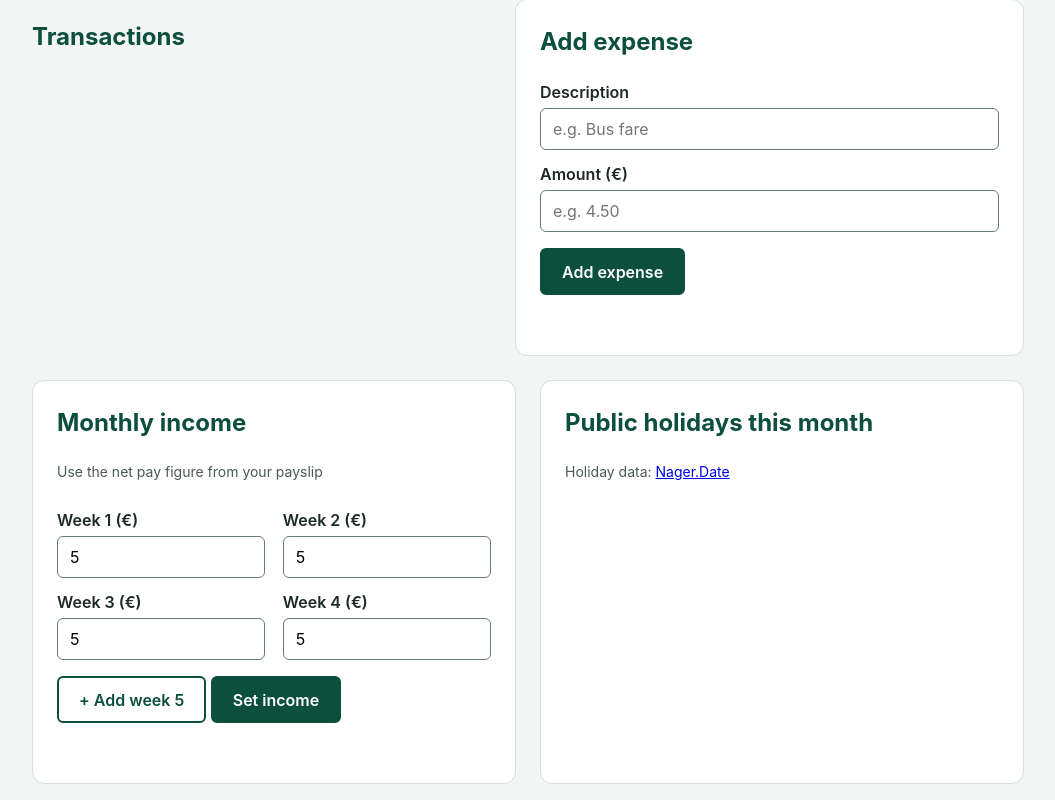
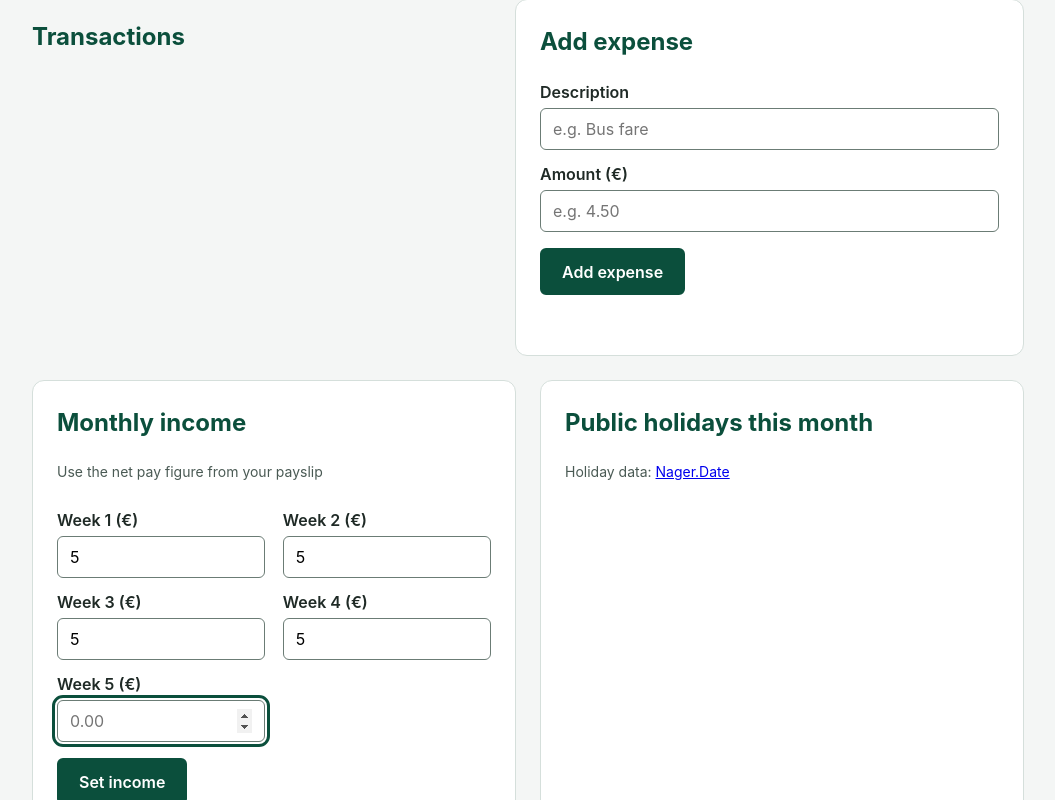
Before and after one commit to iisphilipsii/module3-assessment-javascript, a plain HTML site: page index.html in a window 1280 px wide. Both pictures are taken after typing "5", "5", "5", "5" into the empty fields and a click on the button "+ Add week 5". Shown: the part 373-1173 px from the top of the page, without its empty margins (112-1167 px from the left). Drawn offline with Linux system fonts and the light colour scheme.

Commit message:
Added fifth week box for months with 5 paydays

```diff
--- a/script.js
+++ b/script.js
@@ -173,8 +173,37 @@ function setIncome(event) {
   showMessage(messageElement, "Income updated: " + formatMoney(income) + ".", "success");
 }
 
+// This adds a fifth week box for months with five paydays, then hides the button so there can never be a sixth week
+function addWeekFive() {
+  // same structure as the four boxes in index.html: a div holding a label and a number input
+  const field = document.createElement("div");
+  field.classList.add("week-field");
+
+  const label = document.createElement("label");
+  label.setAttribute("for", "week-5");
+  label.textContent = "Week 5 (€)";
+
+  const input = document.createElement("input");
+  input.type = "number";
+  input.id = "week-5";
+  input.classList.add("week-pay");
+  input.placeholder = "0.00";
+  input.min = "0";
+  input.step = "0.01";
+
+  field.appendChild(label);
+  field.appendChild(input);
+  document.getElementById("week-fields").appendChild(field);
+
+  // A month has at most five paydays, so button's job is done
+  document.getElementById("add-week-5").classList.add("hidden");
+  // The button the user just pressed has gone, so move the cursor somewhere useful: the new box
+  input.focus();
+}
+
 // Connect the forms to their function. Listening for "submit" catches the button and enter key
 document.getElementById("expense-form").addEventListener("submit", addTransaction);
 document.getElementById("income-form").addEventListener("submit", setIncome);
+document.getElementById("add-week-5").addEventListener("click", addWeekFive);
 // Show the starting figures from the data when the page first loads
 updateSummary();
--- a/style.css
+++ b/style.css
@@ -237,6 +237,11 @@ button:focus-visible {
   line-height: 1;
 }
 
+/* JavaScript adds this class to hide something completely. For example, the "+ Add week 5" button once it's used */
+.hidden {
+  display: none;
+}
+
 /* Tablets and wider: the small things go side by side */
 @media (min-width: 600px) {
   .summary-boxes {
```
